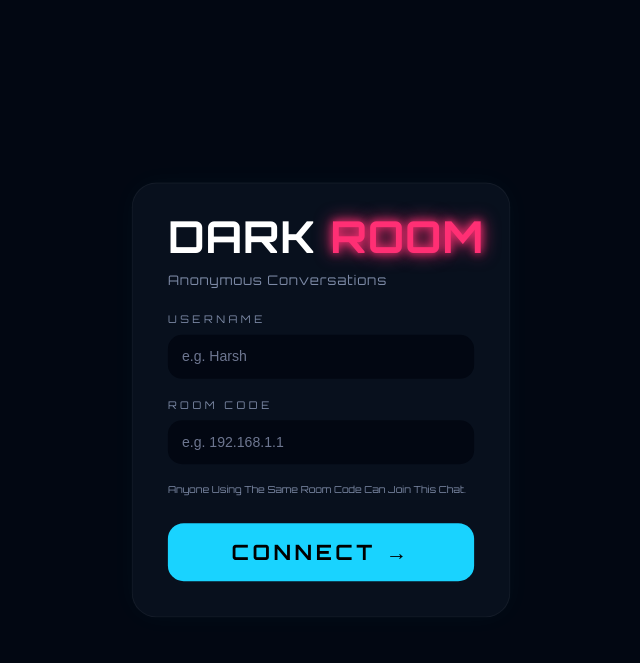
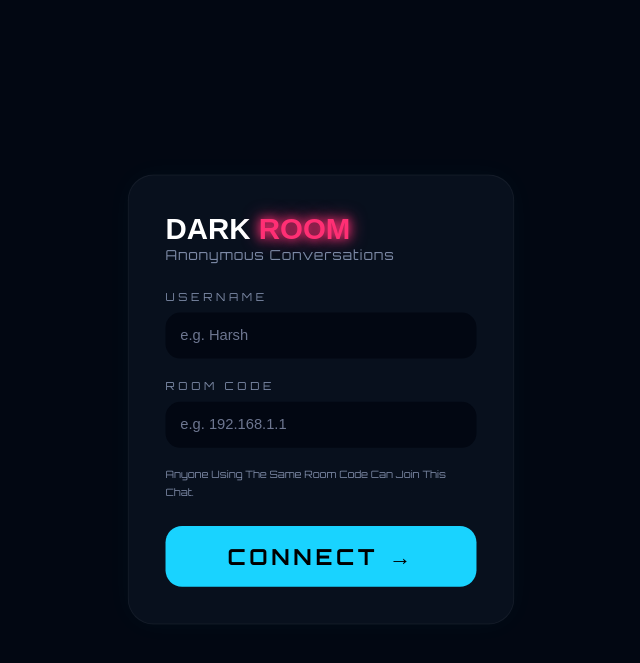
Before and after one commit to Harrxhu/anon-x, a Flask app: page / in a window 1280 px wide. Shown: the top 663 px of the page, without its empty margins (319-959 px from the left). Run offline with Flask 3, Linux system fonts and the light colour scheme; some libraries are stand-ins or nearby versions.

Commit message:
fixed dark room overflow

```diff
--- a/static/style.css
+++ b/static/style.css
@@ -30,7 +30,7 @@ body{
 /* CARD */
 
 .connect-card{
-    width:430px;
+    width:420px;
 
     background:#08101d;
 
@@ -43,24 +43,26 @@ body{
     box-shadow:
     0 0 30px rgba(0,255,255,.03);
 
-    transform:scale(.88);
+    transform:scale(.92);
 }
 
 /* LOGO */
 
-.logo{
+..logo{
     font-family:'Orbitron',sans-serif;
 
-    font-size:50px;
+    font-size:44px;
 
-    line-height:.8;
+    line-height:1;
 
-    margin-bottom:20px;
+    margin-bottom:18px;
 
     letter-spacing:1px;
 
     white-space:nowrap;
 }
+
+
 .redx{
     color:#ff2f74;
 
```
